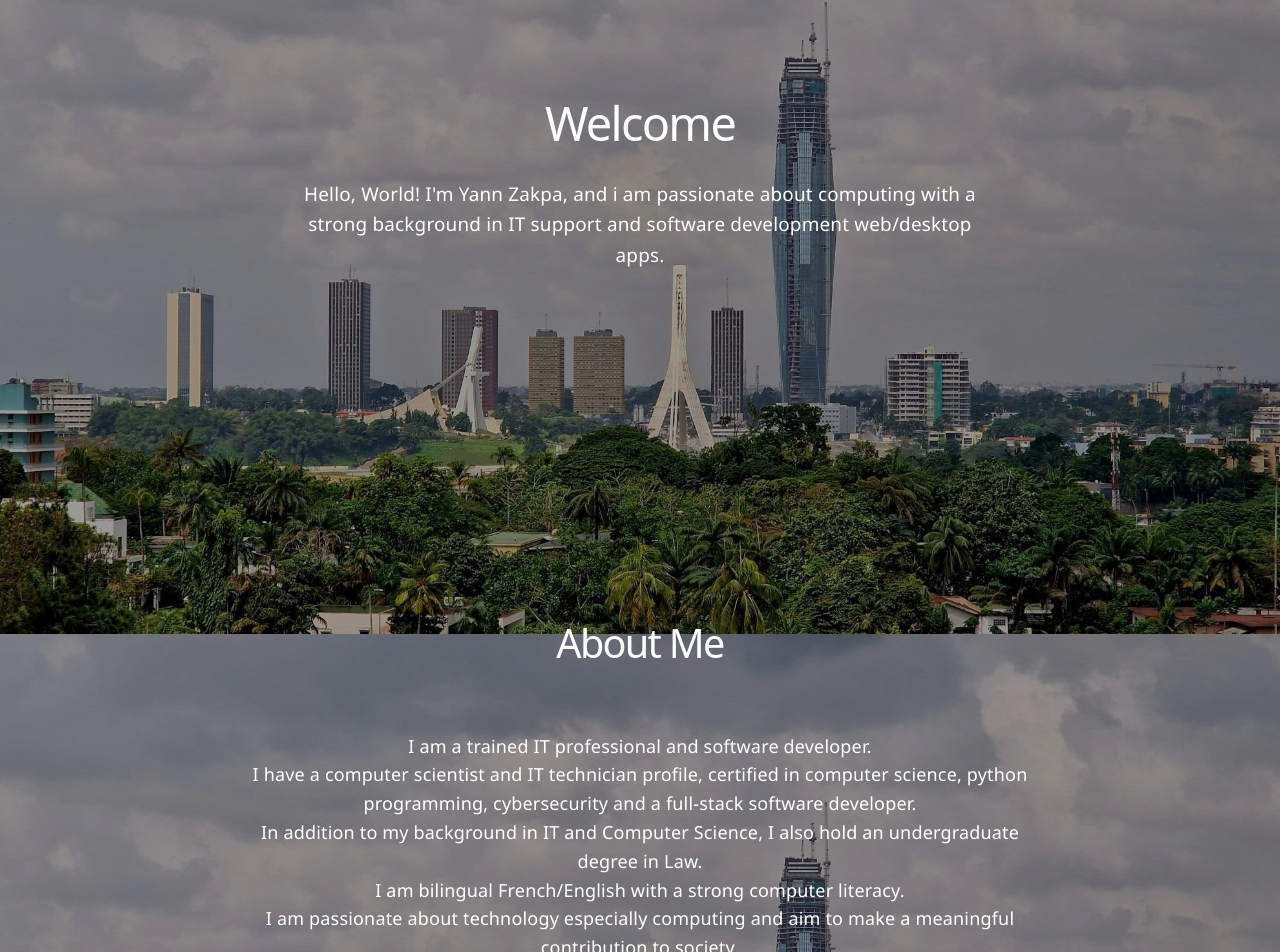
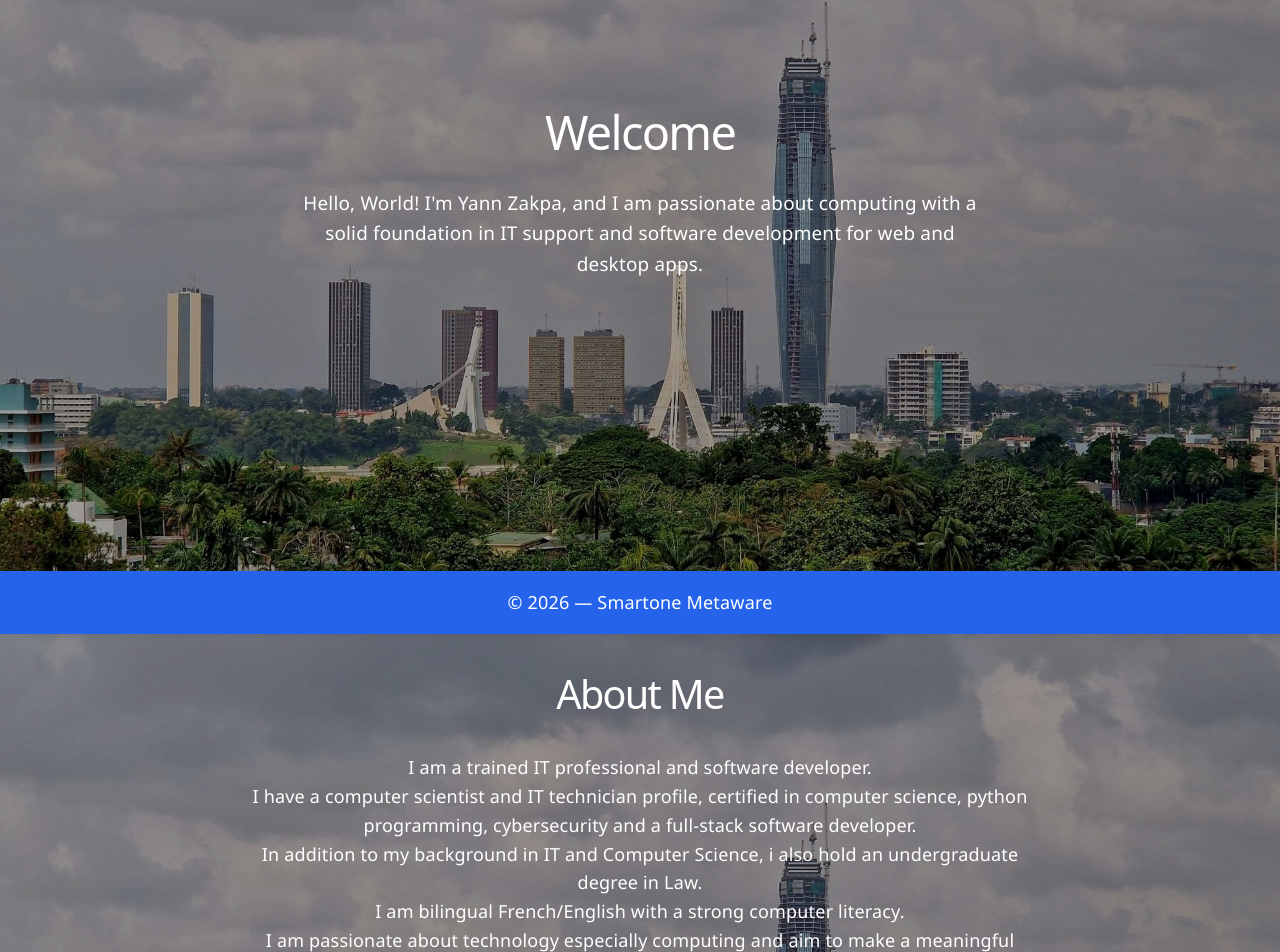
Before and after one commit to mali01001110/yzwebsite, a React (Vite) app in the folder frontend/: page / in a window 1280 px wide. Shown: the part 166-1118 px from the top of the page. Built offline with nearby package versions, Linux system fonts and the light colour scheme.

Commit message:
latest site updates after sigle page app design addition

```diff
--- a/frontend/src/App.css
+++ b/frontend/src/App.css
@@ -11,11 +11,16 @@
   --accent: var(--blue);                    /* couleur accent / boutons */
   --card-bg: var(--blue);                   /* fond des cartes */
   --footer-text: #e5e7eb;                   /* texte du footer (clair) */
+ --footer-height: 3.5rem;                  /* reserved height for fixed footer */
 }
 
 html {
+  /* Enable smooth scrolling and snap behavior so clicking nav items brings a single
+     section into the viewport while preserving the site's single-page scrolling UX. */
+  --header-height: 7rem; /* matches the fixed header padding used elsewhere */
   scroll-behavior: smooth;
-  scroll-padding-top: 7rem;
+  scroll-padding-top: var(--header-height);
+  scroll-snap-type: y mandatory;
 }
 
 /* Reset */
@@ -71,7 +76,8 @@ body {
   flex: 1;
   width: 100%;
   margin: 0;
-  padding: 0 1.5rem 2rem;
+  /* leave space for the fixed footer so it doesn't cover page content */
+  padding: 0 1.5rem calc(var(--footer-height) + 1rem);
   color: var(--text-primary);
 }
 
@@ -167,6 +173,22 @@ section.home {
   text-align: center;
 }
 
+/* Ensure the About Me section specifically is perfectly centered within the viewport
+   (accounts for the fixed header height via the --header-height variable). This makes
+   horizontal and vertical centering explicit and robust across screen sizes. */
+#about-me {
+  display: flex;
+  flex-direction: column;
+  align-items: center;
+  justify-content: center;
+  min-height: calc(100vh - var(--header-height));
+  padding: 1rem 1.5rem;
+  width: 100%;
+  box-sizing: border-box;
+  text-align: center;
+}
+
+
 .home {
   text-align: center;
 }
@@ -180,6 +202,7 @@ section.home {
   box-sizing: border-box;
   text-align: center; /* center text inside each section child like the home section */
 }
+
 
 .hero {
   display: flex;
@@ -402,8 +425,18 @@ section.home {
   background: var(--header-bg);
   color: var(--footer-text);
   text-align: center;
-  padding: 1rem;
-  margin-top: 2rem;
+  /* make footer fixed so it stays visible at the bottom of the viewport */
+  position: fixed;
+  left: 0;
+  right: 0;
+  bottom: 0;
+  z-index: 900; /* below header (1000) but above page content */
+  height: var(--footer-height);
+  display: flex;
+  align-items: center;
+  justify-content: center;
+  padding: 0 1rem;
+  box-shadow: 0 -2px 8px rgba(0,0,0,0.15);
 }
 
 /* ---------- Home page without profile picture ---------- */
@@ -576,6 +609,11 @@ body * {
   caret-color: var(--text-primary) !important;
 }
 
+/* Hide sections when a single section is being focused via the top navigation */
+.hidden-section {
+  display: none !important;
+}
+
 /* Also force placeholders and form text to remain readable */
 ::placeholder {
   color: var(--text-muted) !important;
--- a/frontend/src/App.jsx
+++ b/frontend/src/App.jsx
@@ -1,29 +1,13 @@
 import { Routes, Route } from 'react-router-dom';
 import Layout from './components/Layout';
 import Home from './pages/Home';
-import AboutMe from './pages/AboutMe';
-import Resume from './pages/Resume';
-import CoverLetter from './pages/CoverLetter';
-import Education from './pages/Education';
-import Certifications from './pages/Certifications';
-import Skills from './pages/Skills';
-import SocialMediaProfiles from './pages/SocialMediaProfiles';
-import MyProjects from './pages/MyProjects';
 import './App.css';
 
 function App() {
   return (
     <Routes>
       <Route path="/" element={<Layout />}>
-            <Route index element={<Home />} />
-        <Route path="about-me" element={<AboutMe />} />
-        <Route path="resume" element={<Resume />} />
-        <Route path="cover-letter" element={<CoverLetter />} />
-        <Route path="education" element={<Education />} />
-        <Route path="certifications" element={<Certifications />} />
-        <Route path="skills" element={<Skills />} />
-        <Route path="social-media-profiles" element={<SocialMediaProfiles />} />
-        <Route path="my-projects" element={<MyProjects />} />
+        <Route index element={<Home />} />
       </Route>
     </Routes>
   );
--- a/frontend/src/components/ImageLightbox.jsx
+++ b/frontend/src/components/ImageLightbox.jsx
@@ -1,6 +1,7 @@
 import { useEffect } from 'react';
+import { createPortal } from 'react-dom';
 
-function ImageLightbox({ src, alt, onClose }) {
+function ImageLightbox({ src, alt, onClose, size = 'default' }) {
   // Close the lightbox when the user presses the Escape key
   useEffect(() => {
     const handleKey = (e) => {
@@ -8,15 +9,18 @@ function ImageLightbox({ src, alt, onClose }) {
     };
     document.addEventListener('keydown', handleKey);
     // Prevent the page behind from scrolling while the lightbox is open
+    const previousOverflow = document.body.style.overflow;
     document.body.style.overflow = 'hidden';
 
     return () => {
       document.removeEventListener('keydown', handleKey);
-      document.body.style.overflow = '';
+      document.body.style.overflow = previousOverflow || '';
     };
   }, [onClose]);
 
-  return (
+  const imageClass = `lightbox-image${size === 'resume' ? ' lightbox-image--resume' : ''}`;
+
+  const lightbox = (
     <div
       className="lightbox-overlay"
       onClick={onClose}
@@ -35,11 +39,14 @@ function ImageLightbox({ src, alt, onClose }) {
       <img
         src={src}
         alt={alt}
-        className="lightbox-image"
+        className={imageClass}
         onClick={(e) => e.stopPropagation()}
       />
     </div>
   );
+
+  // Render the lightbox at the document body root so it sits above fixed headers and other stacking contexts
+  return createPortal(lightbox, document.body);
 }
 
 export default ImageLightbox;
--- a/frontend/src/components/Layout.jsx
+++ b/frontend/src/components/Layout.jsx
@@ -13,6 +13,7 @@ const navItems = [
   { label: 'Skills', id: 'skills' },
   { label: 'Social', id: 'social' },
   { label: 'Projects', id: 'projects' },
+  { label: 'Contact', id: 'contact' },
 ];
 
 function Layout() {
@@ -92,6 +93,7 @@ function Layout() {
       mo.disconnect();
     };
   }, []);
+
 
   // Navigation should not hide other sections. Keep all sections visible so the site behaves like a standard
   // single-page site where content is reachable by normal scrolling (not by toggling visibility).
@@ -176,7 +178,7 @@ function Layout() {
         <Outlet />
       </main>
 
-      <footer className="footer" style={{ ...foregroundStyle, marginTop: '2rem' }}>
+      <footer className="footer" style={{ marginTop: '2rem' }}>
         <p>© {new Date().getFullYear()} — Smartone Metaware</p>
       </footer>
     </div>
--- a/frontend/src/pages/AboutMe.jsx
+++ b/frontend/src/pages/AboutMe.jsx
@@ -1,13 +1,11 @@
 function AboutMe() {
   // ️ Replace this with your own "About Me" text
-  const aboutMeText = `
-I am a trained IT professional and software developer.
+  const aboutMeText = `I am a trained IT professional and software developer.
 I have a computer scientist and IT technician profile, certified in computer science, python programming, cybersecurity and a full-stack software developer.
-In addition to my background in IT and Computer Science, I also hold an undergraduate degree in Law.
+In addition to my background in IT and Computer Science, i also hold an undergraduate degree in Law.
 I am bilingual French/English with a strong computer literacy.
 I am passionate about technology especially computing and aim to make a meaningful contribution to society.
-I am an IT person by vocation, and with that in mind, I am seeking a position that will allow me to grow and fulfill myself socially.
-  `;
+I am an IT person by vocation, and with that in mind, i am seeking a position that will allow me to grow and fulfill myself socially.`;
 
   return (
     <section id="about-me" className="page">
--- /dev/null
+++ b/frontend/src/pages/Contact.jsx
@@ -0,0 +1,26 @@
+function Contact() {
+  return (
+    <section id="contact" className="page">
+      <h1>Contact</h1>
+
+      <div style={{ display: 'flex', flexDirection: 'column', gap: '0.5rem', alignItems: 'center' }}>
+        <p>
+          <strong>Phone Number:</strong>{' '}
+          <a href="tel:+2250709390845">+225 0709390845</a>
+        </p>
+
+        <p>
+          <strong>Whatsapp Number:</strong>{' '}
+          <a href="https://wa.me/2250778704523" target="_blank" rel="noopener noreferrer">+225 0778704523</a>
+        </p>
+
+        <p>
+          <strong>Gmail:</strong>{' '}
+          <a href="mailto:yannzakpa@gmail.com">yannzakpa@gmail.com</a>
+        </p>
+      </div>
+    </section>
+  );
+}
+
+export default Contact;
--- a/frontend/src/pages/CoverLetter.jsx
+++ b/frontend/src/pages/CoverLetter.jsx
@@ -1,22 +1,6 @@
 function CoverLetter() {
   // ️ Replace this with your own cover letter text
   const coverLetterText = `Dear Hiring Manager,
-
-Abidjan, 06/11/2026
-YANN ZAKPA
-+225 0778704523
-yannzakpa@gmail.com ABIDJAN,CI
-
-
-
-
-
-To The Employer
-
-
-
-
-Subject: Job Application
 
 I have a year of experience in the field of commerce plus a professional certification in cybersecurity and also certified in computer science and python programming.
 
--- a/frontend/src/pages/Home.jsx
+++ b/frontend/src/pages/Home.jsx
@@ -6,19 +6,24 @@ import Certifications from './Certifications';
 import Skills from './Skills';
 import SocialMediaProfiles from './SocialMediaProfiles';
 import MyProjects from './MyProjects';
+import Contact from './Contact';
 
 function Home() {
   // ️ Replace the text below with your own short bio
   const summary = `
-    Hello, World! I'm Yann Zakpa, and i am passionate about computing with a strong background in IT support and software development web/desktop apps.
+    Hello, World! I'm Yann Zakpa, and I am passionate about computing with a solid foundation in IT support and software development for web and desktop apps.
   `;
 
   return (
-    <section id="home" className="home">
-      <div className="hero hero-no-image">
-        <h1>Welcome</h1>
-        <p>{summary}</p>
-      </div>
+    <>
+      <section id="home" className="home">
+        <div className="hero hero-no-image">
+          <div className="hero-text">
+            <h1>Welcome</h1>
+            <p>{summary}</p>
+          </div>
+        </div>
+      </section>
 
       <div className="spa-content">
         <AboutMe />
@@ -29,8 +34,9 @@ function Home() {
         <Skills />
         <SocialMediaProfiles />
         <MyProjects />
+        <Contact />
       </div>
-    </section>
+    </>
   );
 }
 
--- a/frontend/src/pages/Resume.jsx
+++ b/frontend/src/pages/Resume.jsx
@@ -31,6 +31,7 @@ function Resume() {
         <ImageLightbox
           src={activeImage.src}
           alt={activeImage.alt}
+          size="resume"
           onClose={() => setActiveImage(null)}
         />
       )}
```
Also changed, not shown: 1 other file (tests, documents, lock files or other folders).
